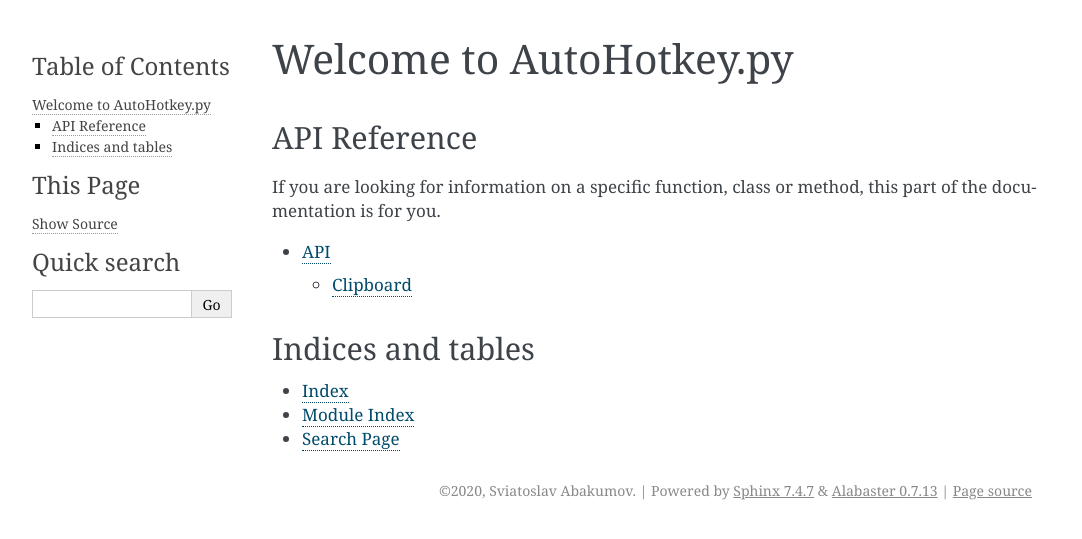
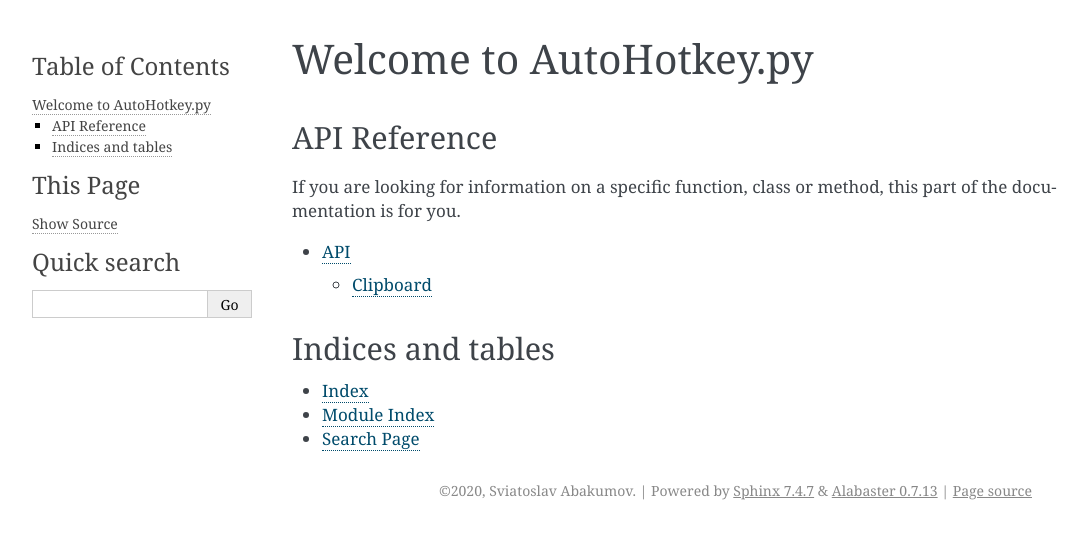
Before and after one commit to Perlence/AutoHotkey.py, a Sphinx documentation site: the page built from docs/index.rst, in a window 1280 px wide. Shown: the top 539 px of the page, without its empty margins (78-1160 px from the left). Built offline with Sphinx 7.4.7, drawn with Linux system fonts in a browser that asks for light colours.

Commit message:
Docs: Make sidebar wider

```diff
--- a/docs/_static/custom.css
+++ b/docs/_static/custom.css
@@ -1,6 +1,10 @@
 div.document {
     width: initial;
     max-width: 1080px;
+}
+
+div.bodywrapper {
+    margin: 0 0 0 240px;
 }
 
 div.body {
@@ -11,3 +15,13 @@
 dl {
     margin-bottom: 15px;
 }
+
+div.sphinxsidebar {
+    width: 240px;
+}
+
+@media screen and (max-width: 875px) {
+    div.bodywrapper {
+        margin: 0;
+    }
+}
```
